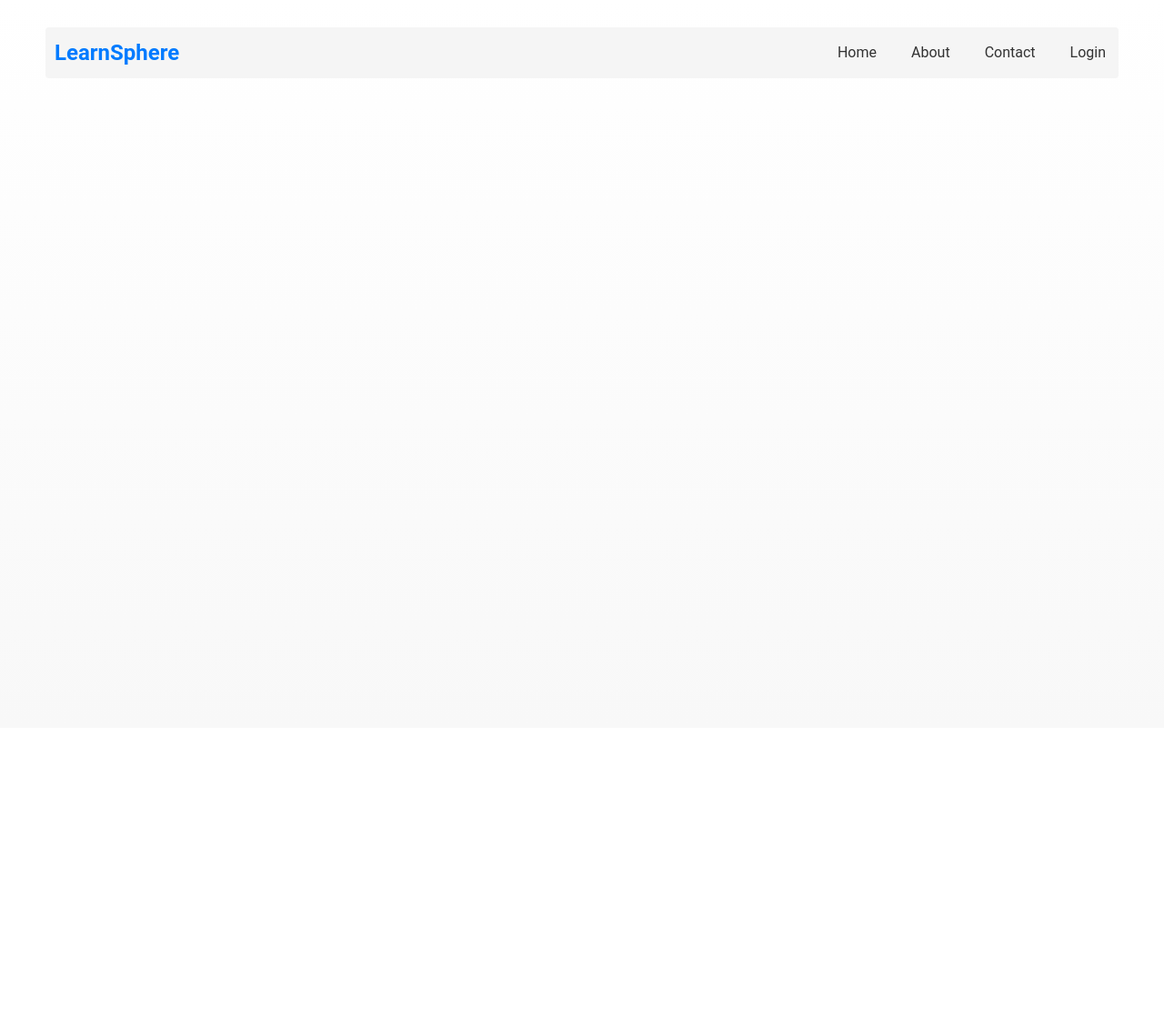
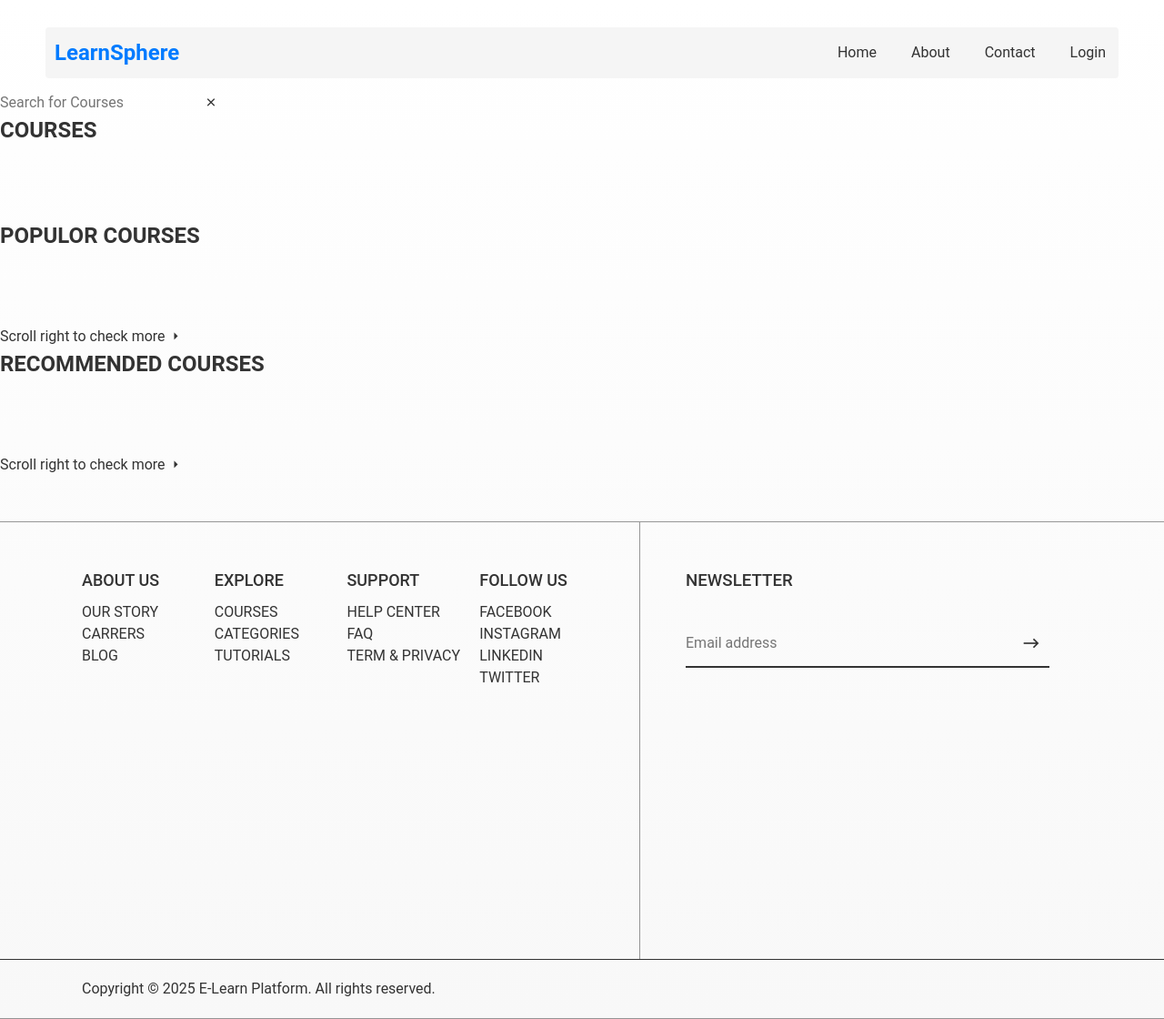
Before and after one commit to abhi-zero/LearnSphere, a website built with Vite: page courses.html in a window 1280 px wide. Shown: the whole page at 91% size. Before the commit the page ends 800 px from the top, so only its background shows below. Built offline with nearby package versions, Linux system fonts and the light colour scheme; some packages are replaced by stand-ins of ours; a web font is replaced by a local one.

Commit message:
Add Section add section for all courses, recommended courses and popular courses and also add footer.

```diff
--- a/courses.html
+++ b/courses.html
@@ -3,8 +3,8 @@
   <head>
     <meta charset="UTF-8" />
     <link rel="icon" type="image/svg+xml" href="/vite.svg" />
-    <link rel="stylesheet" href="/src/styles/index.css">
-    <link rel="stylesheet" href="/src/styles/common.css">
+    <link rel="stylesheet" href="/src/styles/common.css" />
+    <link rel="stylesheet" href="/src/styles/course_page.css" />
     <meta name="viewport" content="width=device-width, initial-scale=1.0" />
     <title>Courses</title>
   </head>
@@ -27,7 +27,106 @@
           </div>
         </nav>
       </header>
+      <main>
+        <section class="hero">
+          <div class="search-section">
+            <input type="text" name="searchbar" id="searchBar" placeholder="Search for Courses">
+            <button type="clear"><i class="ri-close-line"></i></button>
+            <div class="suggestions">
+              <ul>
+              </ul>
+            </div>
+          </div>
+        </section>
 
+
+         <section class="courses section">
+          <div class="section-heading-div">
+            <h2 class="section-heading">COURSES</h2>
+          </div>
+          <div class="card-container course-page not-overflow" id="cardContainer">
+
+            <!-- add dynamically -->
+          </div>
+        </section>
+
+         <section class="popular-courses section">
+          <div class="section-heading-div">
+            <h2 class="section-heading">POPULOR COURSES</h2>
+          </div>
+          <div class="card-container course-page" id="popularCardContainer">
+
+            <!-- add dynamically -->
+          </div>
+            <div class="scroll-hint">
+              <p>Scroll right to check more <i class="ri-arrow-right-s-fill"></i></p>
+            </div>
+        </section>
+         <section class="recommended-courses section">
+          <div class="section-heading-div">
+            <h2 class="section-heading">RECOMMENDED COURSES</h2>
+          </div>
+          <div class="card-container course-page" id="recommendedCardContainer">
+
+            <!-- add dynamically -->
+          </div>
+            <div class="scroll-hint">
+              <p>Scroll right to check more <i class="ri-arrow-right-s-fill"></i></p>
+            </div>
+        </section>
+      </main>
+      <footer>
+       <section class="footer-main">
+         <section class="links">
+          <section class="footer-sections">
+            <h3 class="heading">About Us</h3>
+            <ul>
+              <li><a href="">Our Story</a></li>
+              <li><a href="">Carrers</a></li>
+              <li><a href="">Blog</a></li>
+            </ul>
+          </section>
+          <section class="footer-sections">
+            <h3 class="heading">Explore</h3>
+            <ul>
+              <li><a href="">Courses</a></li>
+              <li><a href="">Categories</a></li>
+              <li><a href="">Tutorials</a></li>
+            </ul>
+          </section>
+          <section class="footer-sections">
+            <h3 class="heading">Support</h3>
+            <ul>
+              <li><a href="">Help Center</a></li>
+              <li><a href="">FAQ</a></li>
+              <li><a href="">Term & Privacy</a></li>
+            </ul>
+          </section>
+          <section class="footer-sections">
+            <h3 class="heading">Follow Us</h3>
+            <ul>
+              <li><a href="">Facebook</a></li>
+              <li><a href="">Instagram</a></li>
+              <li><a href="">LinkedIn</a></li>
+              <li><a href="">Twitter</a></li>
+            </ul>
+          </section>
+        </section>
+         <section class="newsletter">
+             <h3 class="heading">Newsletter</h3>
+             <div class="input">
+              <input type="email" name="email" id="Email" placeholder="Email address">
+              <button type="submit"><i class="ri-arrow-right-long-line"></i></button>
+             </div>
+          </section>
+        </section>
+        <section class="footer-note">
+            <p>Copyright © 2025 E-Learn Platform. All rights reserved.</p>
+        </section>
+      </footer>
     </div>
+     <script type="module" src="/src/scripts/courses-logic.js"></script>
+     <script type="module" src="/src/scripts/courses-page.js"></script>
+     <script type="module" src="/src/scripts/main.js"></script>
   </body>
 </html>
```
